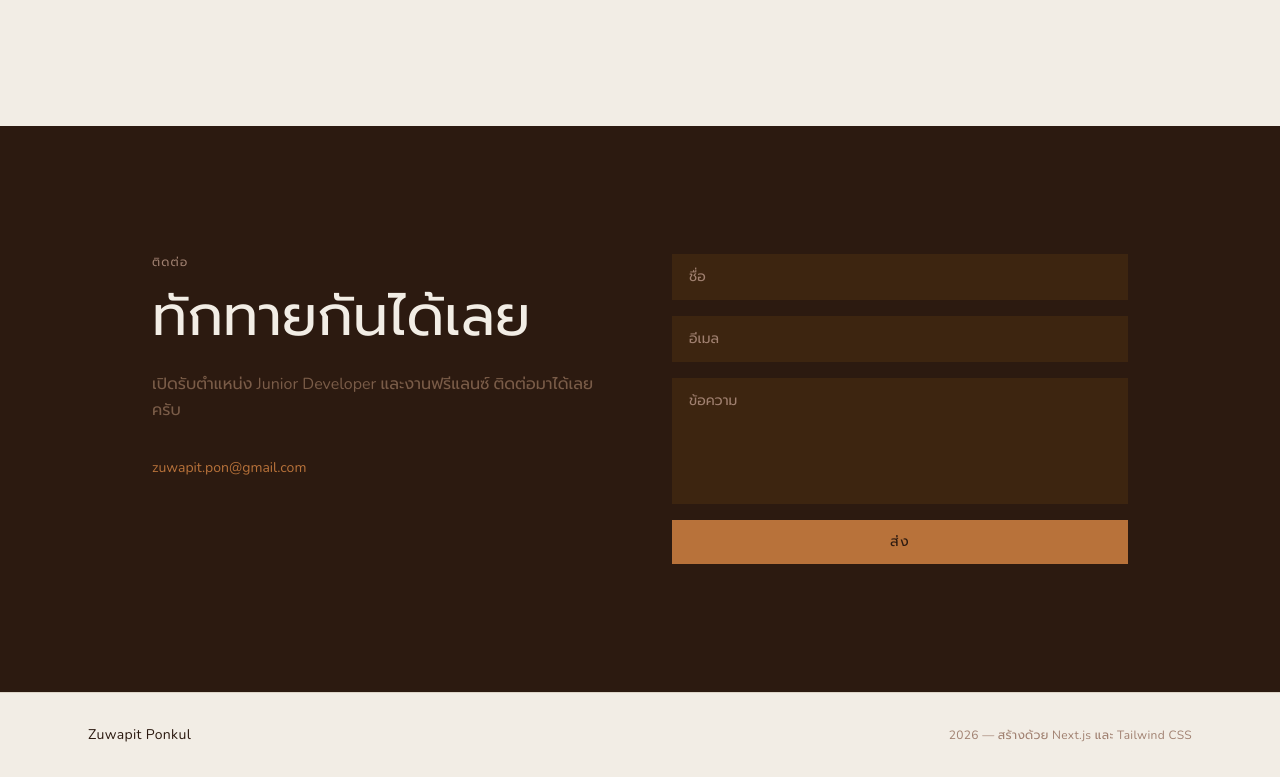
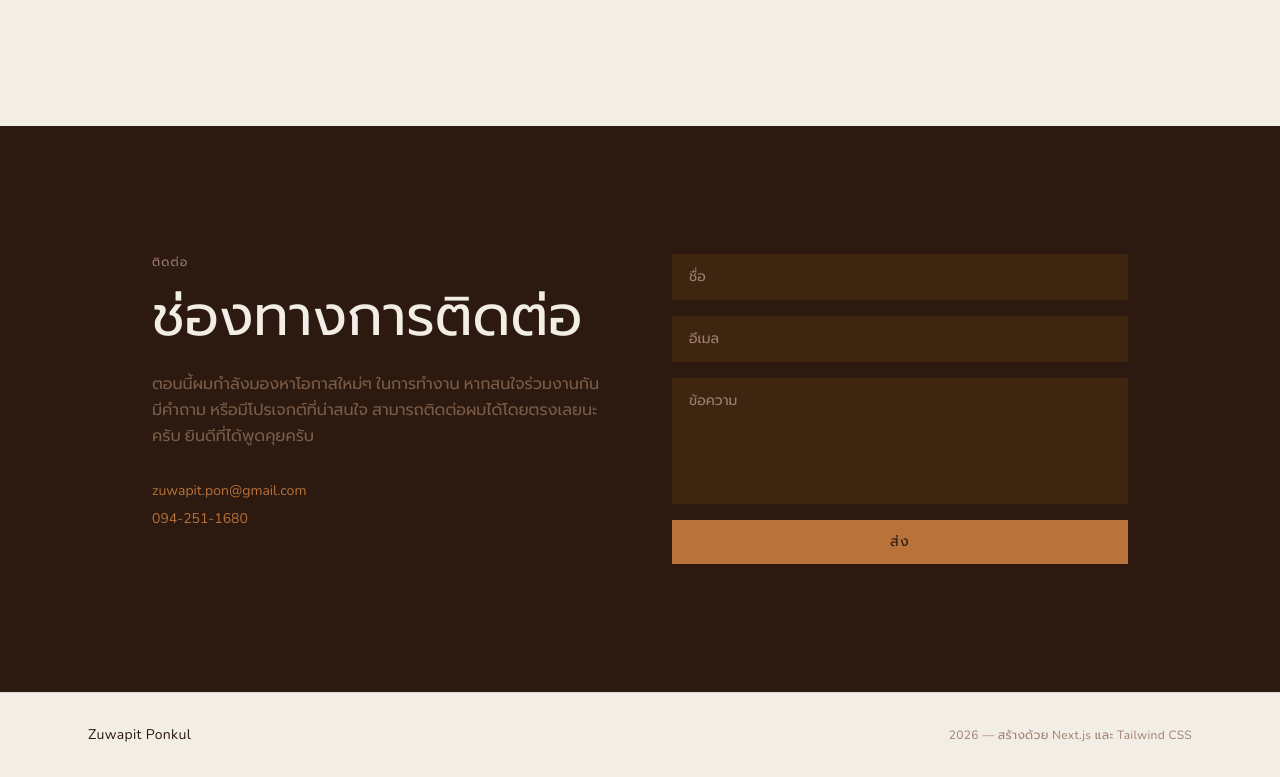
Before and after one commit to Magub-zwp/suwapit-portfolio, a Next.js app: page / in a window 1280 px wide. Shown: the part 3745-4522 px from the top of the page. Built offline with nearby package versions, Linux system fonts and the light colour scheme.

Commit message:
update contact

```diff
--- a/src/components/sections/Contact.tsx
+++ b/src/components/sections/Contact.tsx
@@ -43,12 +43,20 @@ export default function Contact() {
             <p className="font-sans text-muted leading-relaxed mb-8">
               {t.contact.blurb}
             </p>
+            <div className="flex flex-col gap-2">
               <a
                 href="mailto:zuwapit.pon@gmail.com"
                 className="font-sans text-sm text-accent hover:text-cream transition-colors"
               >
                 zuwapit.pon@gmail.com
               </a>
+              <a
+                href="tel:08x-xxx-xxxx"
+                className="font-sans text-sm text-accent hover:text-cream transition-colors"
+              >
+                094-251-1680
+              </a>
+            </div>
           </div>
           <div>
             {status === "sent" ? (
--- a/src/i18n/en.ts
+++ b/src/i18n/en.ts
@@ -111,8 +111,8 @@ export const en: Dictionary = {
   },
   contact: {
     label: "Contact",
-    heading: "Say hello.",
-    blurb: "Open to junior developer roles and freelance projects. Feel free to reach out.",
+    heading: "Let's connect.",
+    blurb: "I'm currently looking for new opportunities. Whether you have a position available, a project in mind, or just want to chat, I'd love to hear from you.",
     namePlaceholder: "Name",
     emailPlaceholder: "Email",
     messagePlaceholder: "Message",
--- a/src/i18n/th.ts
+++ b/src/i18n/th.ts
@@ -111,8 +111,8 @@ export const th: Dictionary = {
   },
   contact: {
     label: "ติดต่อ",
-    heading: "ทักทายกันได้เลย",
-    blurb: "เปิดรับตำแหน่ง Junior Developer และงานฟรีแลนซ์ ติดต่อมาได้เลยครับ",
+    heading: "ช่องทางการติดต่อ",
+    blurb: "ตอนนี้ผมกำลังมองหาโอกาสใหม่ๆ ในการทำงาน หากสนใจร่วมงานกัน มีคำถาม หรือมีโปรเจกต์ที่น่าสนใจ สามารถติดต่อผมได้โดยตรงเลยนะครับ ยินดีที่ได้พูดคุยครับ",
     namePlaceholder: "ชื่อ",
     emailPlaceholder: "อีเมล",
     messagePlaceholder: "ข้อความ",
```
Lines whose indentation alone changed are shown as unchanged.
